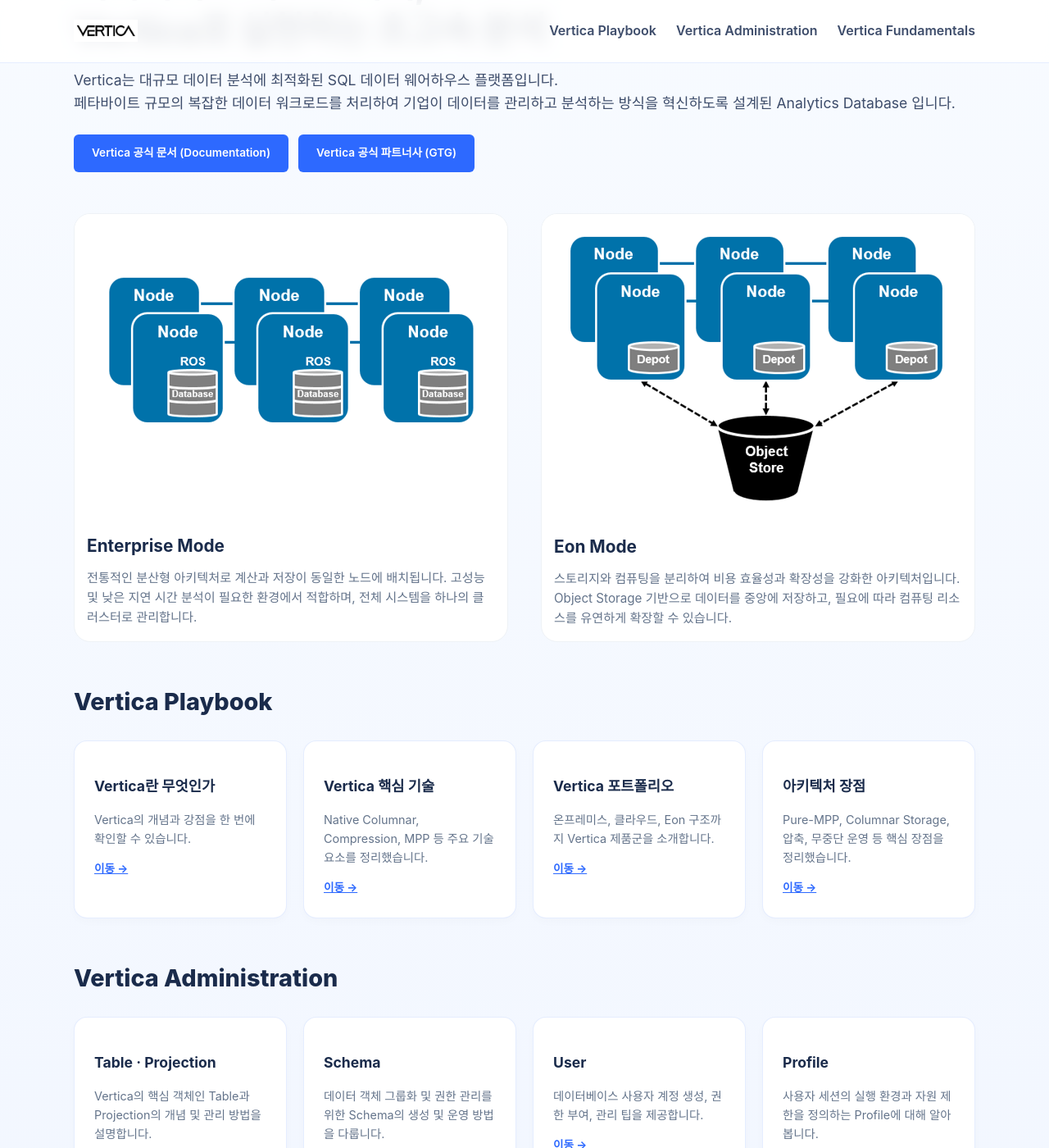
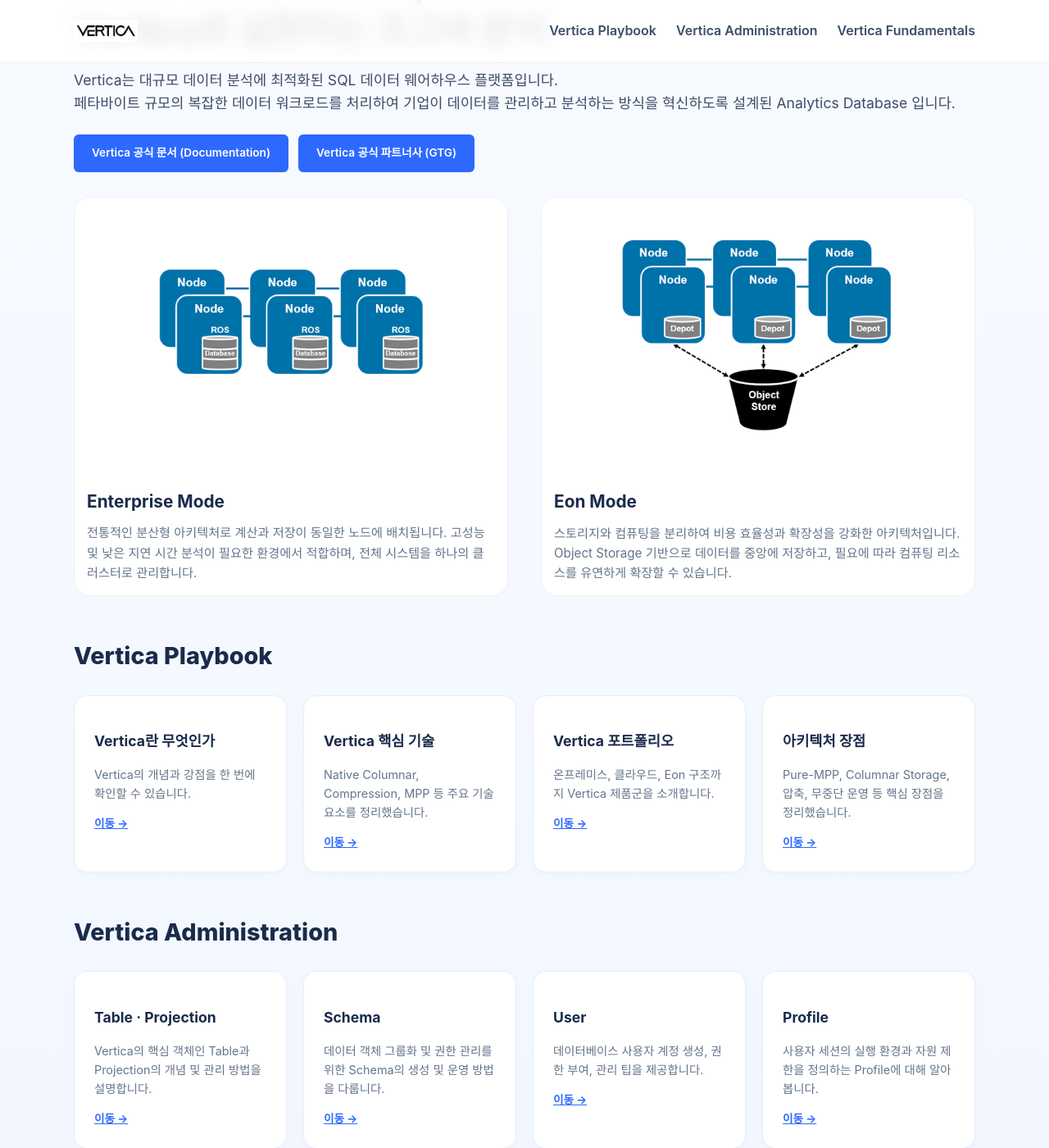
Before and after one commit to JIN0326/vertica_blog, a Jekyll site: the page built from index.md, in a window 1280 px wide and 1400 px high, scrolled down 225 px. Shown: the whole window at 82% size. Built offline with Jekyll 4.4.1, drawn with Linux system fonts in a browser that asks for light colours.

Commit message:
Update blog content and styling

```diff
--- a/assets/css/style.css
+++ b/assets/css/style.css
@@ -112,7 +112,7 @@
    2. Hero Section
    ========================================================================== */
 .hero-container {
-  padding: 30px 0 10px; /* 하단 여백 축소 */
+  padding: 30px 0 10px;
   text-align: left;
 }
 
@@ -129,7 +129,7 @@
 }
 
 h1 {
-  font-size: clamp(1.7rem, 4.5vw, 2.8rem); /* 폰트 크기 축소 */
+  font-size: clamp(1.7rem, 4.5vw, 2.8rem);
   font-weight: 800;
   line-height: 1.25;
   margin: 0 0 1rem;
@@ -175,8 +175,8 @@
 .architecture-grid {
   display: grid;
   grid-template-columns: repeat(auto-fit, minmax(340px, 1fr));
-  gap: 40px; /* 이미지 카드 사이 수평 간격 확장 */
-  margin-top: 50px; /* 버튼과 이미지 카드 사이 수직 간격 추가 */
+  gap: 40px;
+  margin-top: 30px;
 }
 
 .mode-card {
@@ -197,8 +197,8 @@
   overflow: hidden;
 }
 .mode-image img {
-  max-width: 100%;
-  height: 100%;
+  max-width: 80%;
+  height: 80%;
   border-radius: 0;
 }
 
```
